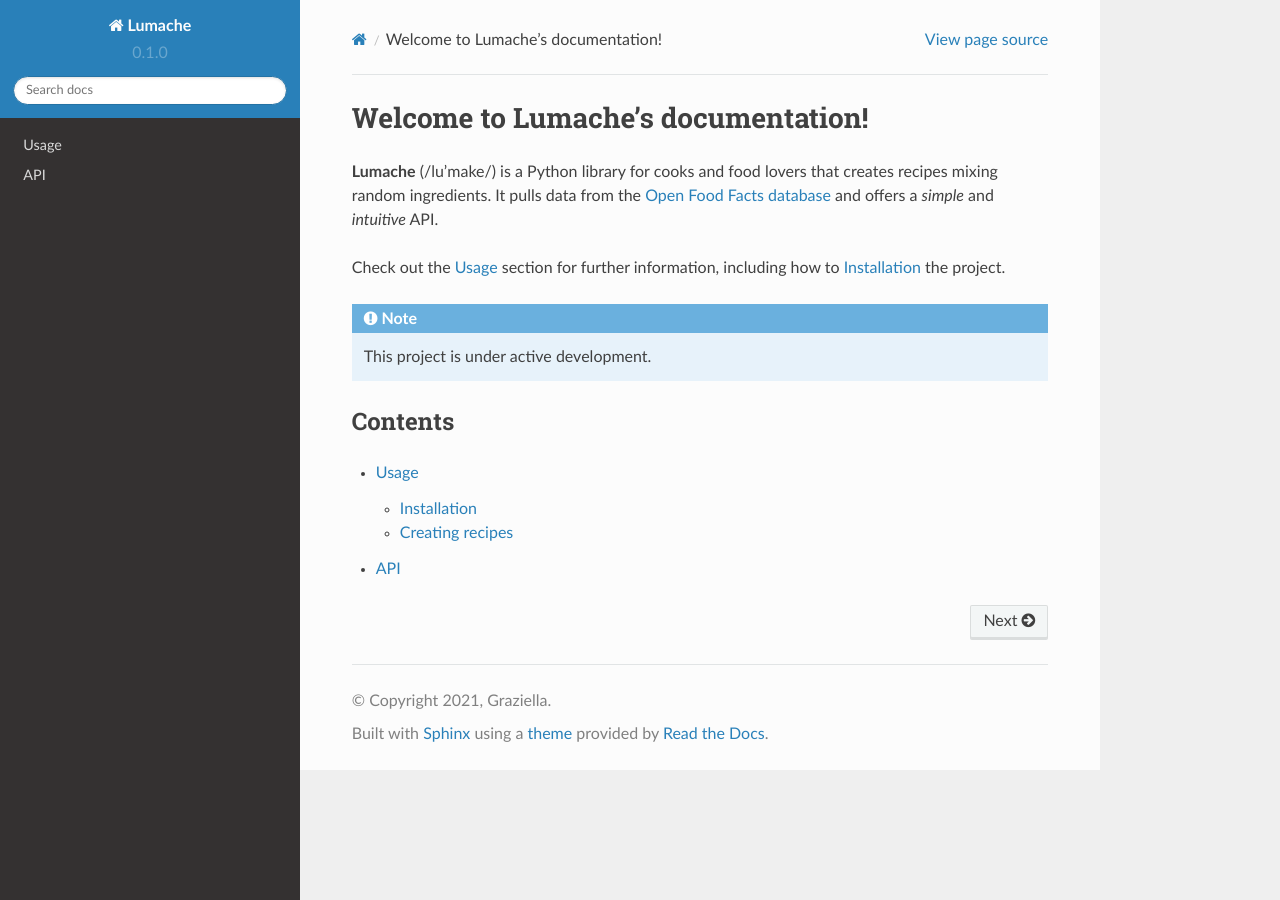
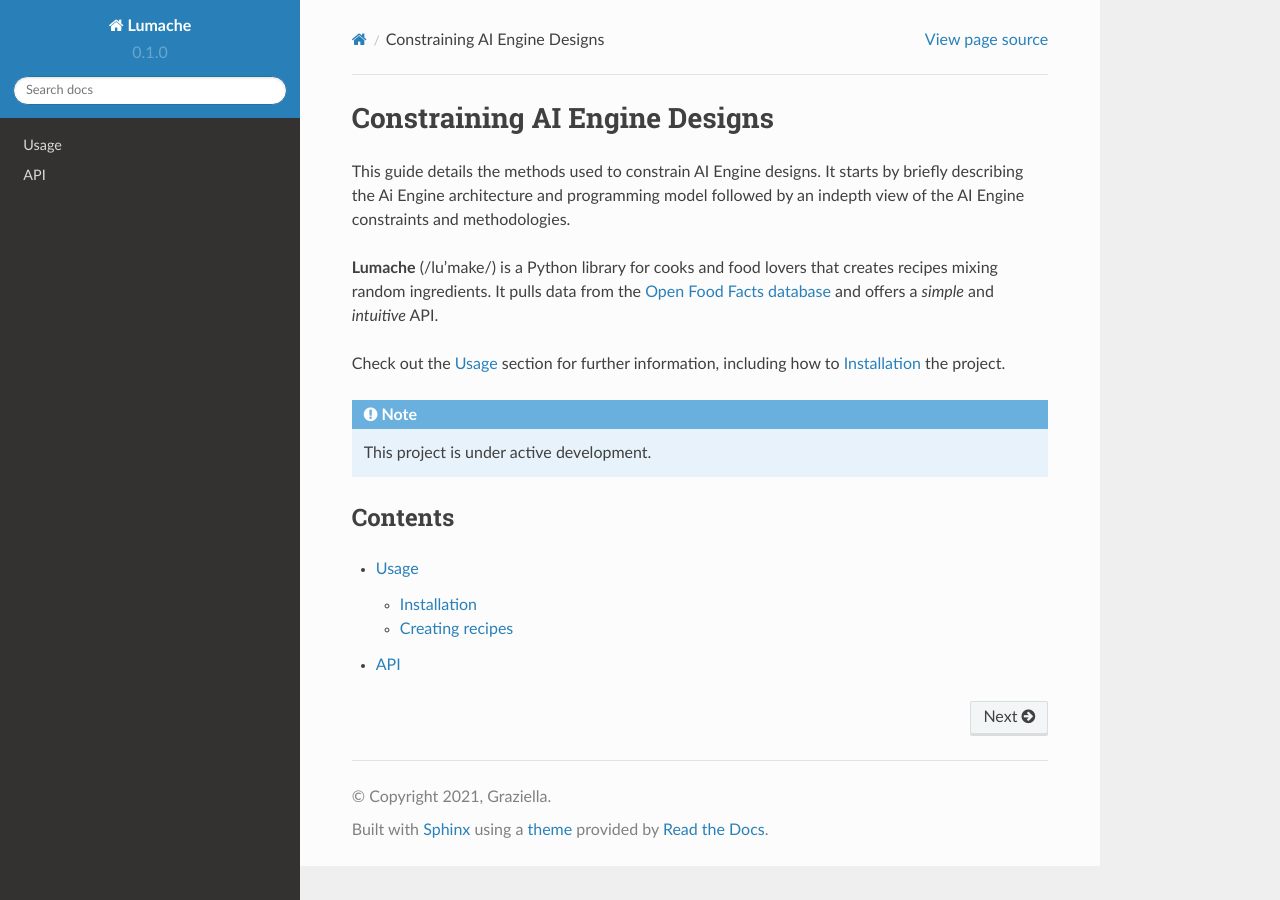
Before and after one commit to coderbee/rtd-demo, a Sphinx documentation site: the page built from docs/source/index.rst, in a window 1280 px wide. Built offline with Sphinx 7.4.7 and the Read the Docs theme 2.0.0, drawn with Linux system fonts in a browser that asks for light colours.

Commit message:
Update index.rst

```diff
--- a/docs/source/index.rst
+++ b/docs/source/index.rst
@@ -1,5 +1,6 @@
-Welcome to Lumache's documentation!
+Constraining AI Engine Designs
 ===================================
+This guide details the methods used to constrain AI Engine designs. It starts by briefly describing the Ai Engine architecture and programming model followed by an indepth view of the AI Engine constraints and methodologies.
 
 **Lumache** (/lu'make/) is a Python library for cooks and food lovers
 that creates recipes mixing random ingredients.
```
